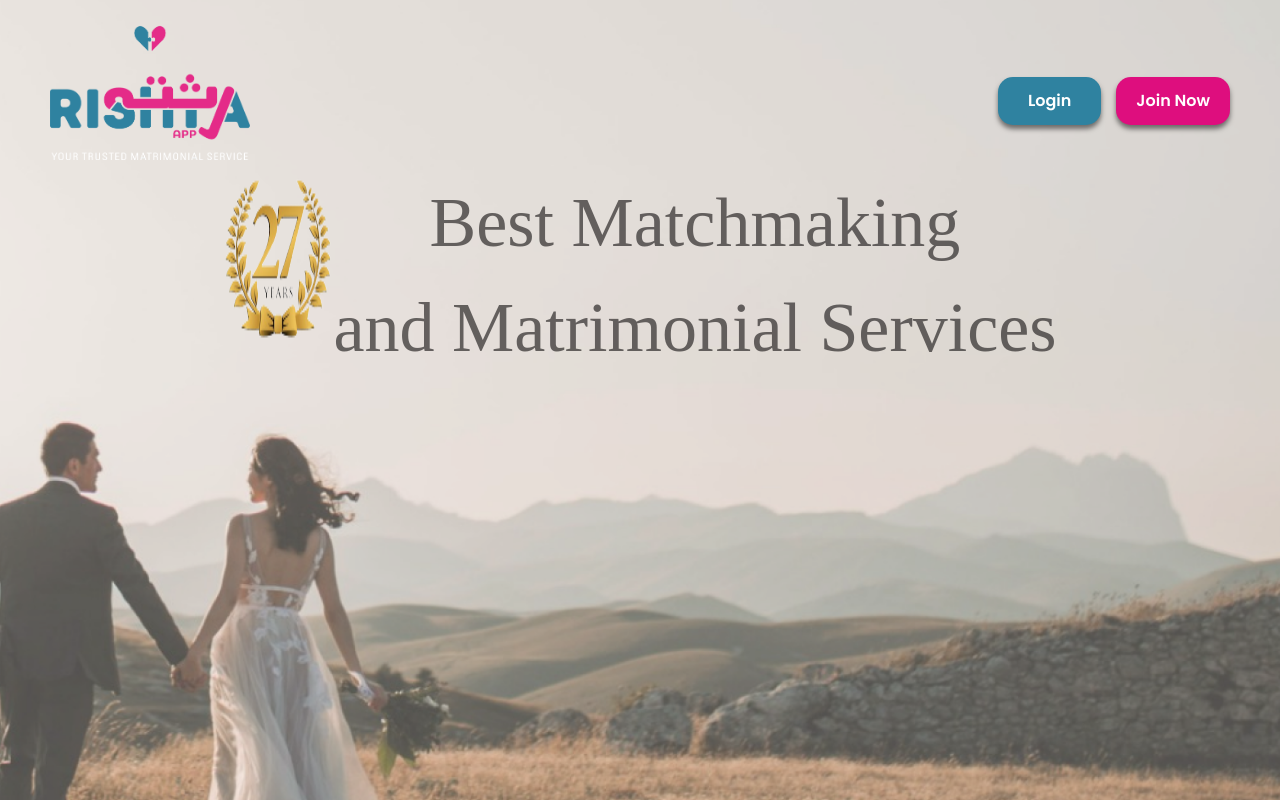
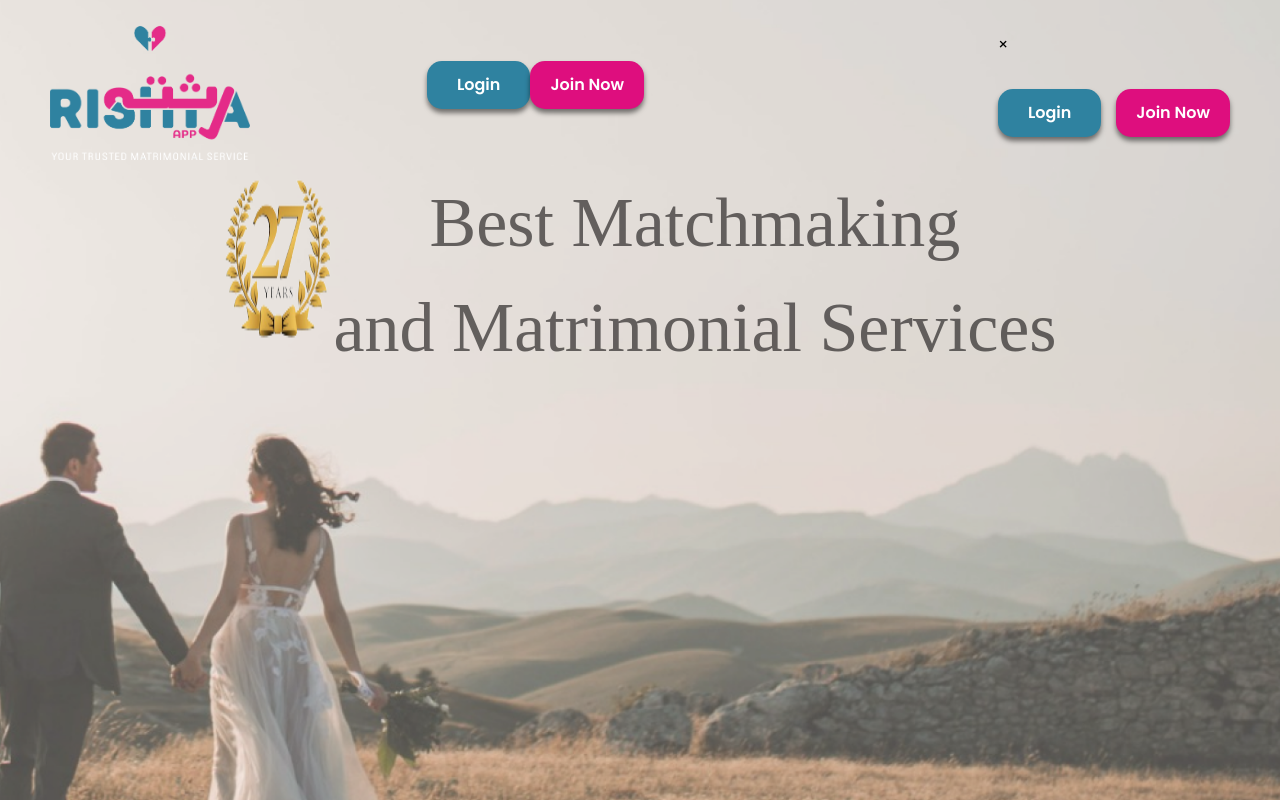
Before and after one commit to DevImran1234/Rishta_Project, a React (Vite) app: page / in a window 1280 px wide. Shown: the top 800 px of the page. Built offline with nearby package versions, Linux system fonts and the light colour scheme; a web font is replaced by a local one.

Commit message:
Update Navbar.jsx

```diff
--- a/src/Components/Navbar/Navbar.jsx
+++ b/src/Components/Navbar/Navbar.jsx
@@ -1,17 +1,34 @@
-import React from 'react';
+import React, { useState } from 'react';
 import logo from '../../images/white.png';
 import '../Navbar/Navbar.css';
 import { useNavigate } from 'react-router-dom';
 
 const Navbar = () => {
+    const [isMenuOpen, setIsMenuOpen] = useState(false);
     const navigate = useNavigate();
+
+    const toggleMenu = () => {
+        setIsMenuOpen(!isMenuOpen);
+    };
 
     return (
         <nav className='navbar'>
             <img className='logo' src={logo} alt="Logo" />
+            <div className={`buttons_1 ${isMenuOpen ? 'hide' : ''}`}>
+                <button className='button' onClick={() => navigate('/Login')}>Login</button>
+                <button className='button' onClick={() => navigate('/Signup')}>Join Now</button>
+            </div>
+            <div className='hamburger-menu' onClick={toggleMenu}>
+                <div className='bar'></div>
+                <div className='bar'></div>
+                <div className='bar'></div>
+            </div>
+            <div className={`slide-menu ${isMenuOpen ? 'active' : ''}`}>
+                <div className='close-menu' onClick={toggleMenu}>&times;</div>
                 <div className="buttons">
-        <button className='button'  onClick={() => navigate('/Login')}>Login</button>
+                    <button className='button' onClick={() => navigate('/Login')}>Login</button>
                     <button className='button' onClick={() => navigate('/Signup')}>Join Now</button>
+                </div>
             </div>
         </nav>
     );
```
Lines whose indentation alone changed are shown as unchanged.
